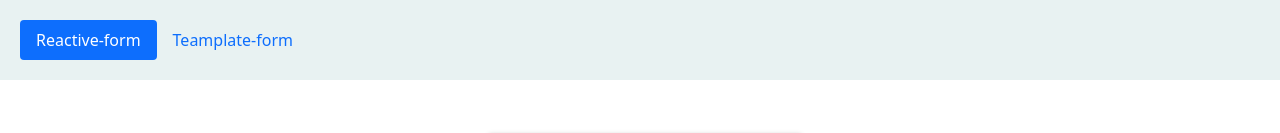
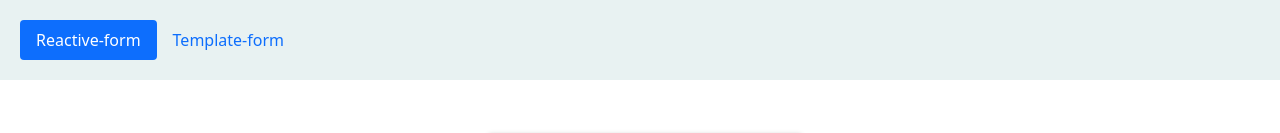
Before and after one commit to RashiChouksey12/Angular--Forms, an Angular app: page / in a window 1280 px wide. Shown: the top 133 px of the page. Built offline with nearby package versions, Linux system fonts and the light colour scheme.

Commit message:
feature/Task-3:done

```diff
--- a/src/app/app.component.html
+++ b/src/app/app.component.html
@@ -1,7 +1,7 @@
 <nav>
   <ul class="nav nav-pills">
       <li class="nav-item"><a class="nav-link" routerLink="/" routerLinkActive="active" [routerLinkActiveOptions]="{exact: true}">Reactive-form</a></li>
-      <li class="nav-item"><a class="nav-link" routerLink="/tamplate-form" routerLinkActive="active">Teamplate-form</a></li>
+      <li class="nav-item"><a class="nav-link" routerLink="/template-form" routerLinkActive="active">Template-form</a></li>
     </ul>
 </nav>
 <router-outlet></router-outlet>
--- a/src/app/app.module.ts
+++ b/src/app/app.module.ts
@@ -21,10 +21,8 @@
     FormsModule,
     RouterModule.forRoot([
       {path: '', component: ReactiveFormComponent},
-      {path: 'tamplate-form', component: TamplateFormComponent},
+      {path: 'template-form', component: TamplateFormComponent},
       ]),
-
-
   ],
   providers: [],
   bootstrap: [AppComponent]
```
